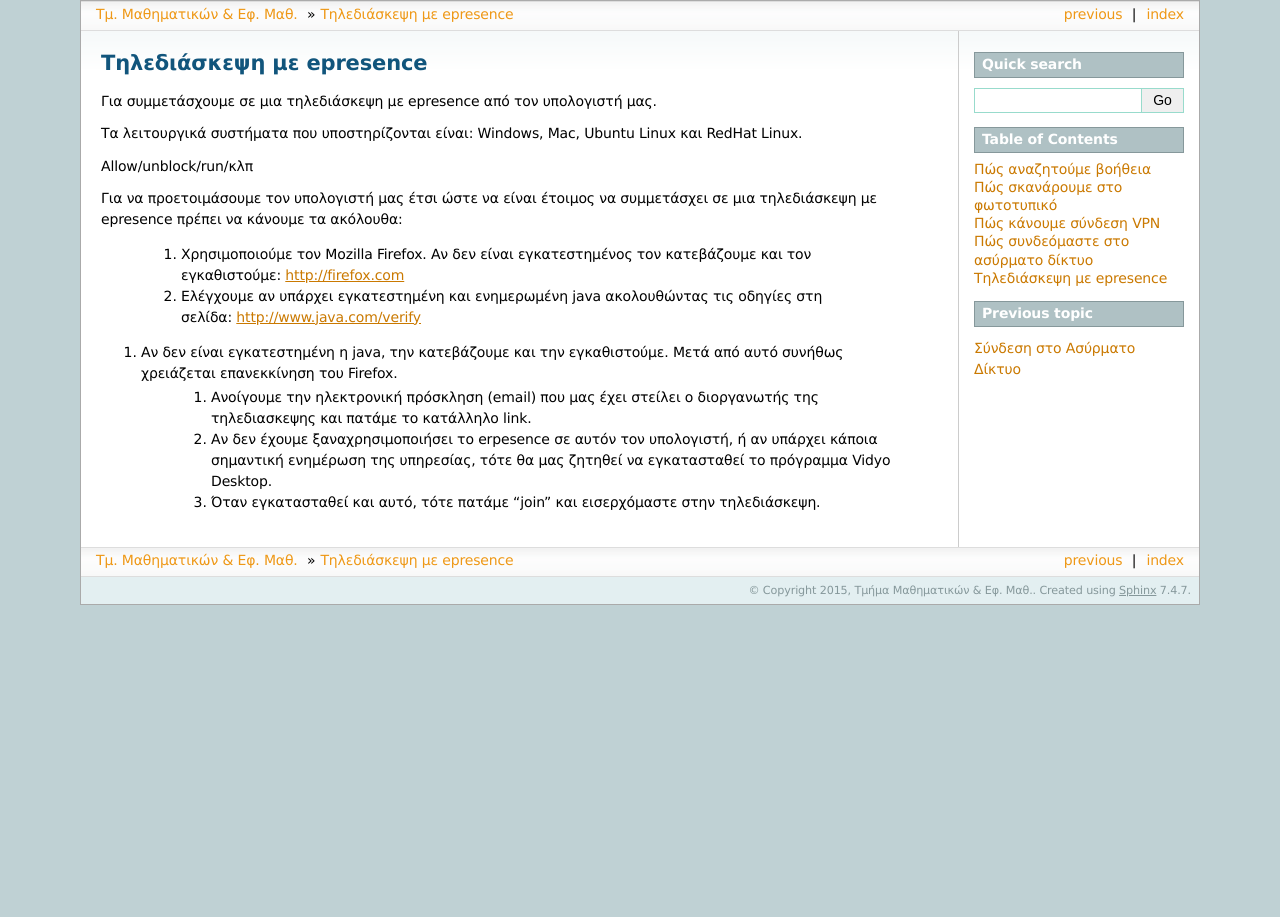
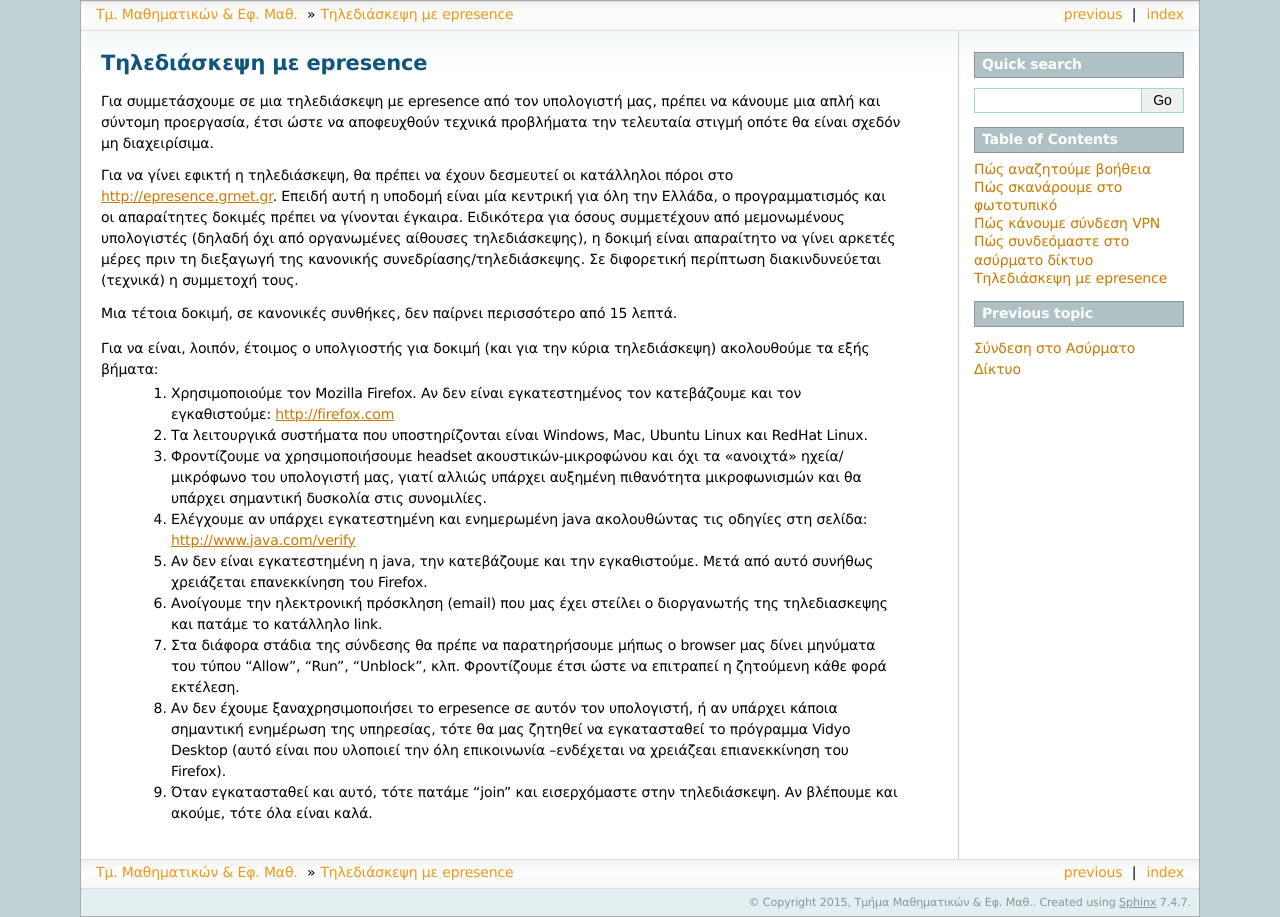
Before and after one commit to kalopsik-math/user-doc, a Sphinx documentation site: the page built from source/HowToEpresence.rst, in a window 1280 px wide. Built offline with Sphinx 7.4.7, drawn with Linux system fonts in a browser that asks for light colours.

Commit message:
Added some help for epresence.

```diff
--- a/source/HowToEpresence.rst
+++ b/source/HowToEpresence.rst
@@ -2,18 +2,19 @@
 Τηλεδιάσκεψη με epresence
 ===========================
 
-Για συμμετάσχουμε σε μια τηλεδιάσκεψη με epresence από τον υπολογιστή μας.
+Για συμμετάσχουμε σε μια τηλεδιάσκεψη με epresence από τον υπολογιστή μας, πρέπει να κάνουμε μια απλή και σύντομη προεργασία, έτσι ώστε να αποφευχθούν τεχνικά προβλήματα την τελευταία στιγμή οπότε θα είναι σχεδόν μη διαχειρίσιμα.
 
-Τα λειτουργικά συστήματα που υποστηρίζονται είναι: Windows, Mac, Ubuntu Linux και RedHat Linux.
+Για να γίνει εφικτή η τηλεδιάσκεψη, θα πρέπει να έχουν δεσμευτεί οι κατάλληλοι πόροι στο http://epresence.grnet.gr. Επειδή αυτή η υποδομή είναι μία κεντρική για όλη την Ελλάδα, ο προγραμματισμός και οι απαραίτητες δοκιμές πρέπει να γίνονται έγκαιρα. Ειδικότερα για όσους συμμετέχουν από μεμονωμένους υπολογιστές (δηλαδή όχι από οργανωμένες αίθουσες τηλεδιάσκεψης), η δοκιμή είναι απαραίτητο να γίνει αρκετές μέρες πριν τη διεξαγωγή της κανονικής συνεδρίασης/τηλεδιάσκεψης. Σε διφορετική περίπτωση διακινδυνεύεται (τεχνικά) η συμμετοχή τους.
 
-Allow/unblock/run/κλπ
+Μια τέτοια δοκιμή, σε κανονικές συνθήκες, δεν παίρνει περισσότερο από 15 λεπτά.
 
-Για να προετοιμάσουμε τον υπολογιστή μας έτσι ώστε να είναι έτοιμος να
-συμμετάσχει σε μια τηλεδιάσκεψη με epresence πρέπει να κάνουμε τα ακόλουθα:
-
+Για να είναι, λοιπόν, έτοιμος ο υπολγιοστής για δοκιμή (και για την κύρια τηλεδιάσκεψη) ακολουθούμε τα εξής βήματα:
     #. Χρησιμοποιούμε τον Mozilla Firefox. Αν δεν είναι εγκατεστημένος τον κατεβάζουμε και τον εγκαθιστούμε: http://firefox.com
+    #. Τα λειτουργικά συστήματα που υποστηρίζονται είναι Windows, Mac, Ubuntu Linux και RedHat Linux.
+    #. Φροντίζουμε να χρησιμοποιήσουμε headset ακουστικών-μικροφώνου και όχι τα «ανοιχτά» ηχεία/μικρόφωνο του υπολογιστή μας, γιατί αλλιώς υπάρχει αυξημένη πιθανότητα μικροφωνισμών και θα υπάρχει σημαντική δυσκολία στις συνομιλίες.
     #. Ελέγχουμε αν υπάρχει εγκατεστημένη και ενημερωμένη java ακολουθώντας τις οδηγίες στη σελίδα: http://www.java.com/verify
-#. Αν δεν είναι εγκατεστημένη η java, την κατεβάζουμε και την εγκαθιστούμε. Μετά από αυτό συνήθως χρειάζεται επανεκκίνηση του Firefox.
+    #. Αν δεν είναι εγκατεστημένη η java, την κατεβάζουμε και την εγκαθιστούμε. Μετά από αυτό συνήθως χρειάζεται επανεκκίνηση του Firefox.
     #. Ανοίγουμε την ηλεκτρονική πρόσκληση (email) που μας έχει στείλει ο διοργανωτής της τηλεδιασκεψης και πατάμε το κατάλληλο link.
-    #. Αν δεν έχουμε ξαναχρησιμοποιήσει το erpesence σε αυτόν τον υπολογιστή, ή αν υπάρχει κάποια σημαντική ενημέρωση της υπηρεσίας, τότε θα μας ζητηθεί να εγκατασταθεί το πρόγραμμα Vidyo Desktop.
-    #. Όταν εγκατασταθεί και αυτό, τότε πατάμε "join" και εισερχόμαστε στην τηλεδιάσκεψη.
+    #. Στα διάφορα στάδια της σύνδεσης θα πρέπε να παρατηρήσουμε μήπως ο browser μας δίνει μηνύματα του τύπου "Allow", "Run", "Unblock", κλπ. Φροντίζουμε έτσι ώστε να επιτραπεί η ζητούμενη κάθε φορά εκτέλεση.
+    #. Αν δεν έχουμε ξαναχρησιμοποιήσει το erpesence σε αυτόν τον υπολογιστή, ή αν υπάρχει κάποια σημαντική ενημέρωση της υπηρεσίας, τότε θα μας ζητηθεί να εγκατασταθεί το πρόγραμμα Vidyo Desktop (αυτό είναι που υλοποιεί την όλη επικοινωνία --ενδέχεται να χρειάζεαι επιανεκκίνηση του Firefox).
+    #. Όταν εγκατασταθεί και αυτό, τότε πατάμε "join" και εισερχόμαστε στην τηλεδιάσκεψη. Αν βλέπουμε και ακούμε, τότε όλα είναι καλά.
--- a/source/HowToScan.rst
+++ b/source/HowToScan.rst
@@ -5,7 +5,7 @@
   #. Βάζουμε το χαρτί στο feeder ή στο "γυαλί", όπως όταν θέλουμε να βγάλουμε φωτοτυπίες. (**)
   #. Στην οθόνη του φωτοτυπικού, αντί «COPY» επιλέγουμε «IMAGE SEND».
   #. Πατάμε στο «Address Entry».
-  #. Βάζουμε τη διεύθυνση email, π.χ.  «kalopsik@uoc.gr».
+  #. Βάζουμε τη διεύθυνση email στην οποία θέλουμε να στείλουμε το έγγραφο.
   #. Πατάμε «OK» πάνω δεξιά.
   #. Πατάμε το κουμπί δεξιά, όπως όταν βγάζουμε φωτοτυπίες.
   #. Ελέγχουμε στον δίπλα υπολογιστή, αν λάβαμε στο email το «σκαναρισμένο» έγγραφο.
--- a/source/index.rst
+++ b/source/index.rst
@@ -24,6 +24,8 @@
 ..   Συχνές Ερωτήσεις <faq>
 
 
+Τα κείμενα αυτό σε άλλες μορφές: :download:`[epub]<UserDoc.epub>`, :download:`[signle html] <UserDoc-Single.zip>`
+
 
 
 
```
Also changed, not shown: 5 other files.
